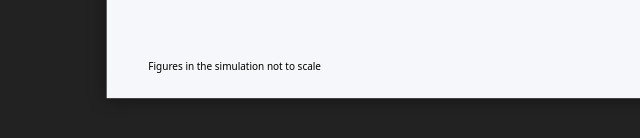
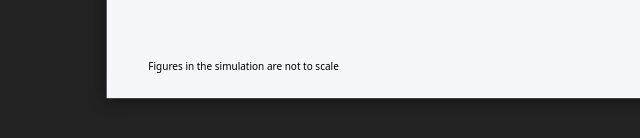
Before and after one commit to virtual-labs/exp-concrete-factor-test-iitd, a plain HTML site: page experiment/simulation/index.html in a window 1280 px wide. Both pictures are taken after a click on the picture 1081 px from the left and 650 px from the top of the page. Shown: the part 606-744 px from the top of the page, 0-640 px from the left. Drawn offline with Linux system fonts and the light colour scheme.

Commit message:
Fix scale disclaimer text in index.html
Updated scale disclaimer text for clarity.

```diff
--- a/experiment/simulation/index.html
+++ b/experiment/simulation/index.html
@@ -12,7 +12,7 @@
     <div id="instructionBox"></div>
     <div id="instructionBox2"></div>
 
-    <div id="scaleDisclaimer" style="opacity: 0;">Figures in the simulation not to scale</div>
+    <div id="scaleDisclaimer" style="opacity: 0;">Figures in the simulation are not to scale</div>
 
     <!-- TITLE SCREEN -->
     <div id="titleScreen">
```
